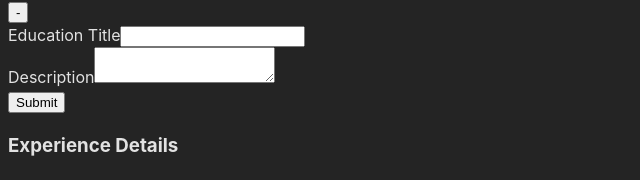
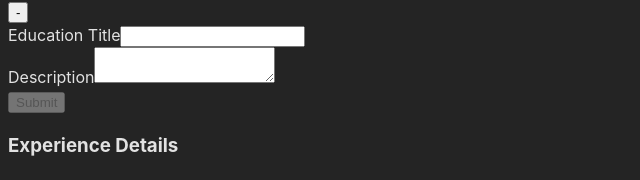
Before and after one commit to bilgramiraza/cv-builder, a React (Vite) app: page / in a window 1280 px wide. Shown: the part 348-528 px from the top of the page, without its empty margins (0-640 px from the left). Built offline with nearby package versions, Linux system fonts and the light colour scheme.

Commit message:
Added status Status to education form

```diff
--- a/src/components/Education.jsx
+++ b/src/components/Education.jsx
@@ -8,6 +8,9 @@ function Education({getEducation, education}) {
 
   const [eduTitle, setEduTitle] = useState(education[index]?.eduTitle||'');
   const [desc, setDesc] = useState(education[index]?.desc||'');
+
+  const [status, setStatus] = useState(false);
+  const formStatus = eduTitle&&desc;
 
   const handleChange=(e)=>{
     switch(e.target.name){
@@ -50,9 +53,9 @@ function Education({getEducation, education}) {
       <h3>Education Details</h3>
       <EntriesManager index={index} handleIndexChange={handleIndexChange} maxLength={education.length}/>
       <form onSubmit={handleSubmit} key={index}>
-        <InputGroup inputType="text" inputName="eduTitle" inputLabel="Education Title" inputValue={eduTitle} handleChange={handleChange}/>
-        <InputGroup inputType="desc" inputName="desc" inputLabel="Description" inputValue={desc} handleChange={handleChange}/>
-        <button>Submit</button>
+        <InputGroup inputType="text" inputName="eduTitle" inputLabel="Education Title" inputValue={eduTitle} handleChange={handleChange} disabled={status}/>
+        <InputGroup inputType="desc" inputName="desc" inputLabel="Description" inputValue={desc} handleChange={handleChange} disabled={status}/>
+        <button disabled={!formStatus}>Submit</button>
       </form>
     </div>
   );
```
